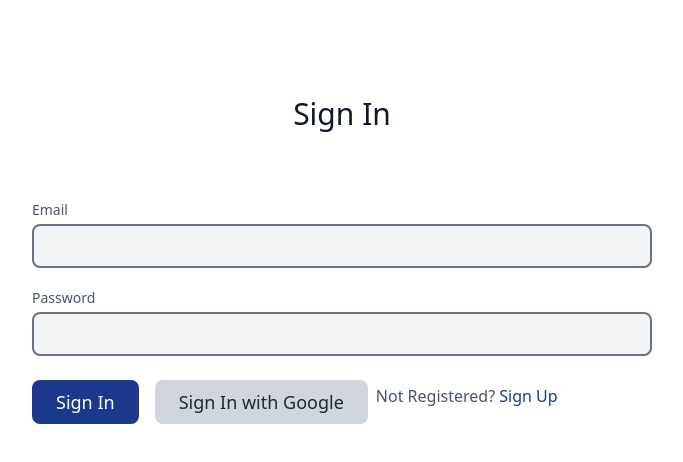
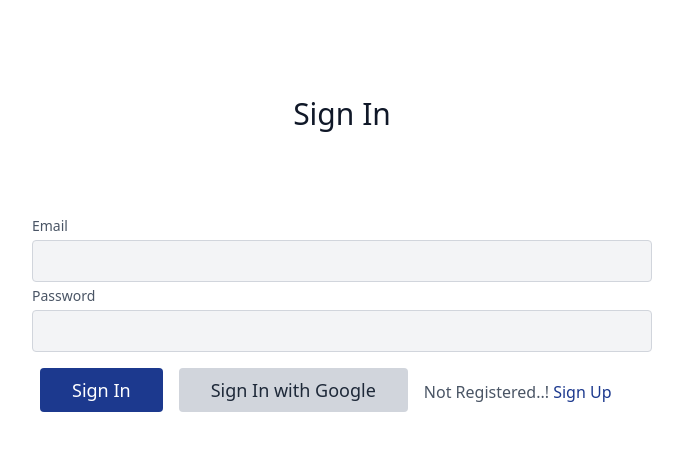
Before and after one commit to FatimaMansoorAhmed/Job_Portal_Final, a React (Vite) app: page /auth in a window 1280 px wide. Shown: the top 462 px of the page, without its empty margins (298-981 px from the left). Built offline with nearby package versions, Linux system fonts and the light colour scheme; no server answers.

Commit message:
Fixed Vercel

```diff
--- a/src/Layout/auth/components/SignIn.jsx
+++ b/src/Layout/auth/components/SignIn.jsx
@@ -107,58 +107,57 @@ const SignIn = () => {
             <section className="text-gray-600 body-font relative">
                 <div className="container px-5 py-24 mx-auto">
                     <div className="flex flex-col text-center w-full mb-12">
-            <h1 className="sm:text-3xl text-2xl font-medium title-font mb-4 text-gray-900">
-                {isactive ? "Sign Up" : "Sign In"}
-            </h1>
+                        {!isactive && <h1 className="sm:text-3xl text-center text-2xl font-medium title-font mb-4 text-gray-900">Sign In</h1>}
+                        {isactive && <h1 className="sm:text-3xl text-center text-2xl font-medium title-font mb-4 text-gray-900">Sign Up</h1>}
                     </div>
                     <div className="lg:w-1/2 md:w-2/3 mx-auto">
                         <div className="flex flex-wrap -m-2">
-                {isactive && (
-                    <>
                             <div className="p-2 w-full">
-                            <label htmlFor="userName" className="leading-7 text-sm text-gray-600">First Name</label>
-                            <input type="text" id="userName" name="userName" onChange={handleChange} value={formData.userName}
-                                className="w-full bg-gray-100 border-2 border-gray-500 focus:border-indigo-500 focus:bg-white focus:ring-2 focus:ring-indigo-200 text-gray-700 py-2 px-3 rounded-lg outline-none transition-colors duration-200 ease-in-out" />
                             </div>
                             <div className="p-2 w-full">
+                                {isactive && <div className="">
+                                    <label htmlFor="userName" className="leading-7 text-sm text-gray-600">First Name</label>
+                                    <input type="userName" id="userName" onChange={(e) => { handleChange(e) }} name="userName" value={formData.userName} className="w-full bg-gray-100 bg-opacity-50 rounded border border-gray-300 focus:border-indigo-500 focus:bg-white focus:ring-2 focus:ring-indigo-200 text-base outline-none text-gray-700 py-1 px-3 leading-8 transition-colors duration-200 ease-in-out" />
+                                </div>}
+                                {isactive && <div className="">
                                     <label htmlFor="lastName" className="leading-7 text-sm text-gray-600">Last Name</label>
-                            <input type="text" id="lastName" name="lastName" onChange={handleChange} value={formData.lastName}
-                                className="w-full bg-gray-100 border-2 border-gray-500 focus:border-indigo-500 focus:bg-white focus:ring-2 focus:ring-indigo-200 text-gray-700 py-2 px-3 rounded-lg outline-none transition-colors duration-200 ease-in-out" />
+                                    <input type="lastName" id="lastName" onChange={(e) => { handleChange(e) }} name="lastName" value={formData.lastName} className="w-full bg-gray-100 bg-opacity-50 rounded border border-gray-300 focus:border-indigo-500 focus:bg-white focus:ring-2 focus:ring-indigo-200 text-base outline-none text-gray-700 py-1 px-3 leading-8 transition-colors duration-200 ease-in-out" />
+                                </div>}
+                                <div className="">
+                                    <label htmlFor="email" className="leading-7 text-sm text-gray-600">Email</label>
+                                    <input type="email" id="email" name="email" onChange={(e) => { handleChange(e) }} value={formData.email} className="w-full bg-gray-100 bg-opacity-50 rounded border border-gray-300 focus:border-indigo-500 focus:bg-white focus:ring-2 focus:ring-indigo-200 text-base outline-none text-gray-700 py-1 px-3 leading-8 transition-colors duration-200 ease-in-out" />
                                 </div>
-                    </>
-                )}
-                <div className="p-2 w-full">
-                    <label htmlFor="email" className="leading-7 text-sm text-gray-600">Email</label>
-                    <input type="email" id="email" name="email" onChange={handleChange} value={formData.email}
-                        className="w-full bg-gray-100 border-2 border-gray-500 focus:border-indigo-500 focus:bg-white focus:ring-2 focus:ring-indigo-200 text-gray-700 py-2 px-3 rounded-lg outline-none transition-colors duration-200 ease-in-out" />
+                                <div className="">
+                                    <label htmlFor="password" className="leading-7 text-sm text-gray-600">Password</label>
+                                    <input onChange={(e) => { handleChange(e) }} type="password" value={formData.password} id="password" name="password" className="w-full bg-gray-100 bg-opacity-50 rounded border border-gray-300 focus:border-indigo-500 focus:bg-white focus:ring-2 focus:ring-indigo-200 text-base outline-none text-gray-700 py-1 px-3 leading-8 transition-colors duration-200 ease-in-out" />
                                 </div>
-                <div className="p-2 w-full">
-                    <label htmlFor="password" className="leading-7 text-sm text-gray-600">Password</label>
-                    <input type="password" id="password" name="password" onChange={handleChange} value={formData.password}
-                        className="w-full bg-gray-100 border-2 border-gray-500 focus:border-indigo-500 focus:bg-white focus:ring-2 focus:ring-indigo-200 text-gray-700 py-2 px-3 rounded-lg outline-none transition-colors duration-200 ease-in-out" />
                             </div>
-                <div className='flex flex-wrap justify-center mt-4'>
-                    <button className="mx-2 text-white bg-buttonPrimary border-0 py-2 px-6 focus:outline-none hover:bg-blue-700 rounded-lg text-lg"
-                        onClick={isactive ? handleSignUp : handleSubmit}>
-                        {isactive ? "Sign Up" : "Sign In"}
-                    </button>
-                    <button className="mx-2 text-gray-800 bg-gray-300 border-0 py-2 px-6 focus:outline-none hover:bg-gray-400 rounded-lg text-lg"
-                        onClick={handleGoogleSignIn}>
-                        Sign In with Google
-                    </button>
-                </div>
+
+                            <div className='flex flex-wrap justify-center'>
+                                {isactive && <div className="p-2">
+                                    <button className=" mx-2 text-white bg-buttonPrimary border-0 py-1 sm:py-2 px-2 sm:px-8 focus:outline-none hover:bg-blue-700 rounded text-sm sm:text-lg" onClick={handleSignUp}>Sign Up</button>
+                                    <button className=" mx-2 text-gray-800 bg-gray-300 border-0 py-1 sm:py-2 px-2 sm:px-8 focus:outline-none hover:bg-gray-400 rounded text-sm sm:text-lg" onClick={handleGoogleSignIn}>Sign In with Google</button>
+                                </div>}
+                                {!isactive && <div className="p-2">
+                                    <button className=" mx-2 text-white bg-buttonPrimary border-0 py-1 sm:py-2 px-2 sm:px-8 focus:outline-none hover:bg-blue-700 rounded text-sm sm:text-lg" onClick={handleSubmit}>Sign In</button>
+                                    <button className=" mx-2 text-gray-800 bg-gray-300 border-0 py-1 sm:py-2 px-2 sm:px-8 focus:outline-none hover:bg-gray-400 rounded text-sm sm:text-lg" onClick={handleGoogleSignIn}>Sign In with Google</button>
+                                </div>}
                                 <div className="text-center pt-5">
-                    <span>
-                        {isactive ? "Already have an account?" : "Not Registered?"}
-                        <span onClick={handleChangeform} className='text-buttonPrimary cursor-pointer'> {isactive ? "Sign In" : "Sign Up"}</span>
-                    </span>
+                                    {!isactive && <div className='pl-0'>
+                                        <span>Not Registered..!</span> <span onClick={handleChangeform} className='text-buttonPrimary cursor-pointer'>Sign Up</span>
+                                    </div>}
+                                    {isactive && <div>
+                                        <span>Already have account! </span><span onClick={handleChangeform} className='text-buttonPrimary cursor-pointer'>Sign In</span>
+                                    </div>}
+
+
                                 </div>
                             </div>
                         </div>
                     </div>
-    <ToastContainer />
+                </div>
+                <ToastContainer/>
             </section>
-
         </>
     )
 }
```
Lines whose indentation alone changed are shown as unchanged.
